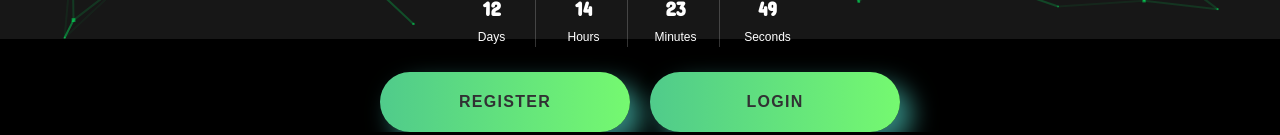
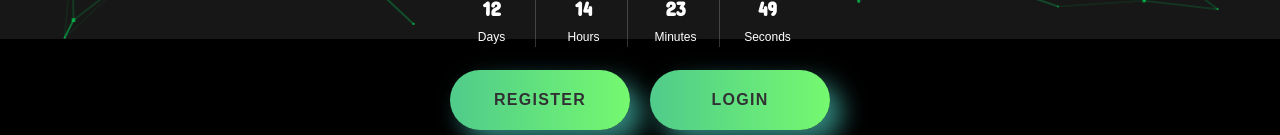
Before and after one commit to Senadhian2003/Cybernautix2024, a React (Create React App) app: page / in a window 1280 px wide. Shown: the part 761-896 px from the top of the page. Built offline with nearby package versions, Linux system fonts and the light colour scheme; some icons are missing.

Commit message:
Firebase deploy

```diff
--- a/src/component/Home.js
+++ b/src/component/Home.js
@@ -85,7 +85,7 @@ export default function Home() {
   <div className="wrap" style={{ marginRight: '20px' }}>
     <Link to="/register" style={{ textDecoration: 'none' }}>
       <div className="wrap">
-        <button className="button" style={{ marginTop: '2%', padding: '10px', width: '250px' }}> Register </button>
+        <button className="button" style={{ marginTop: '2%',marginBottom:'3%', padding: '10px', width: '180px' }}> Register </button>
       </div>
     </Link>
   </div>
@@ -93,7 +93,7 @@ export default function Home() {
   <div className="wrap">
     <Link to="/login" style={{ textDecoration: 'none' }}>
       <div className="wrap">
-        <button className="button" style={{ marginTop: '2%', padding: '10px', width: '250px' }}> Login </button>
+        <button className="button" style={{ marginTop: '2%',marginBottom:'3%', padding: '10px', width: '180px' }}> Login </button>
       </div>
     </Link>
   </div>
--- a/src/component/Mob.jsx
+++ b/src/component/Mob.jsx
@@ -50,7 +50,7 @@ export default function Mob() {
             <BottomNavigationAction label="Contact" icon={<ContactPageIcon />} component={Link} to="/contactus" />
             <BottomNavigationAction label="Events" icon={<EmojiEventsIcon />} component={Link} to="/events" />
             <BottomNavigationAction label="Register" icon={<HowToRegIcon />} component={Link} to="/register"/>
-            <BottomNavigationAction label="Bus Route" icon={<DirectionsBusFilledIcon />} component={Link} to="/bus"/>
+            <BottomNavigationAction label="Bus" icon={<DirectionsBusFilledIcon />} component={Link} to="/bus"/>
 
           </BottomNavigation>
 
```
Also changed, not shown: firebase.json, 1 other file (tests, documents, lock files or other folders).
